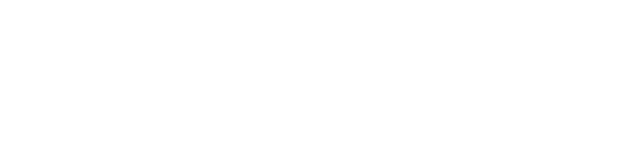
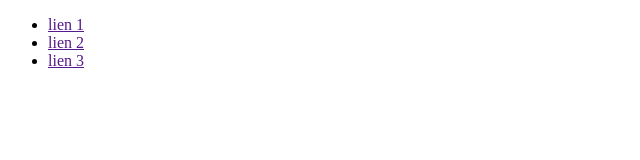
Before and after one commit to tvs-web/apprendre-github, a plain HTML site: page index.html in a window 1280 px wide. Shown: the whole page, without its empty margins (0-640 px from the left). Drawn offline with Linux system fonts and the light colour scheme.

Commit message:
ajout navigation

```diff
--- a/index.html
+++ b/index.html
@@ -8,6 +8,13 @@
 </head>
 
 <body>
+    <nav>
+        <ul>
+            <li><a href="">lien 1</a></li>
+            <li><a href="">lien 2</a></li>
+            <li><a href="">lien 3</a></li>
+        </ul>
+    </nav>
 
 </body>
 
```
Also changed, not shown: 1 other file.
